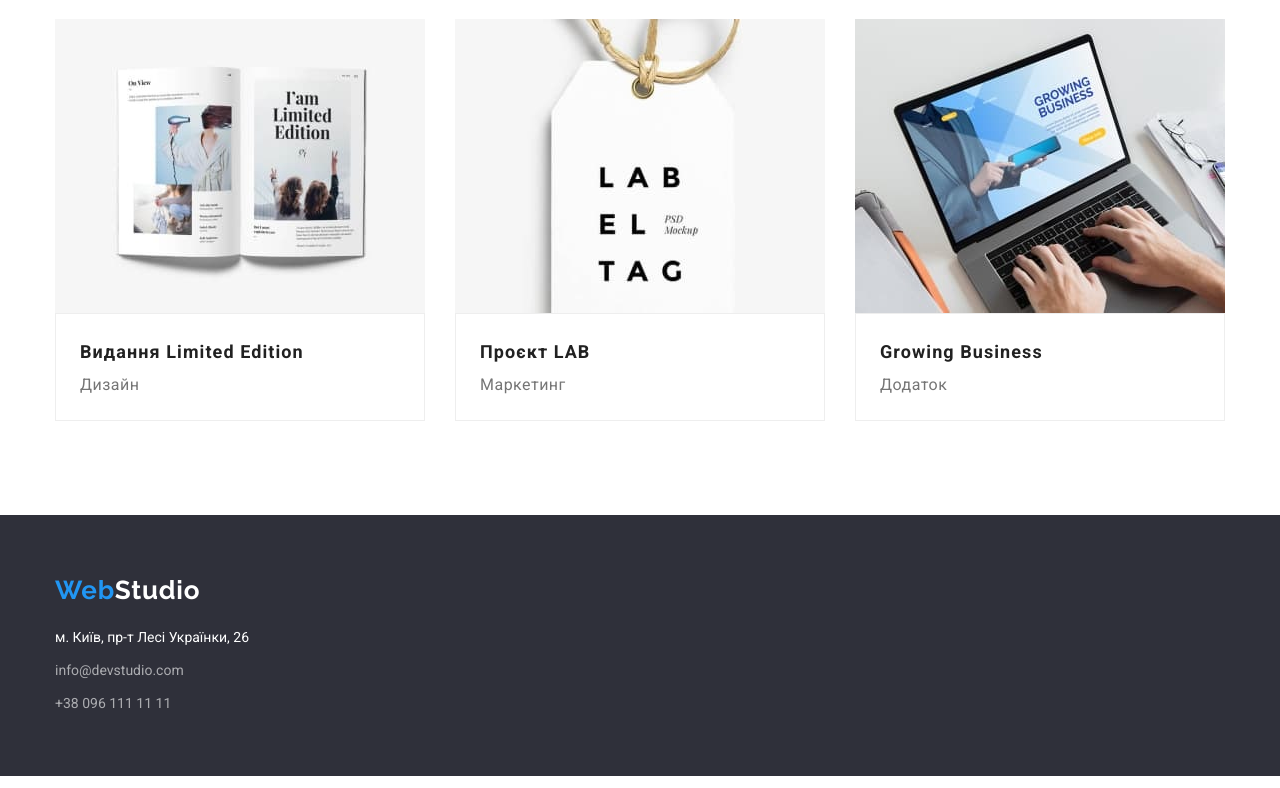
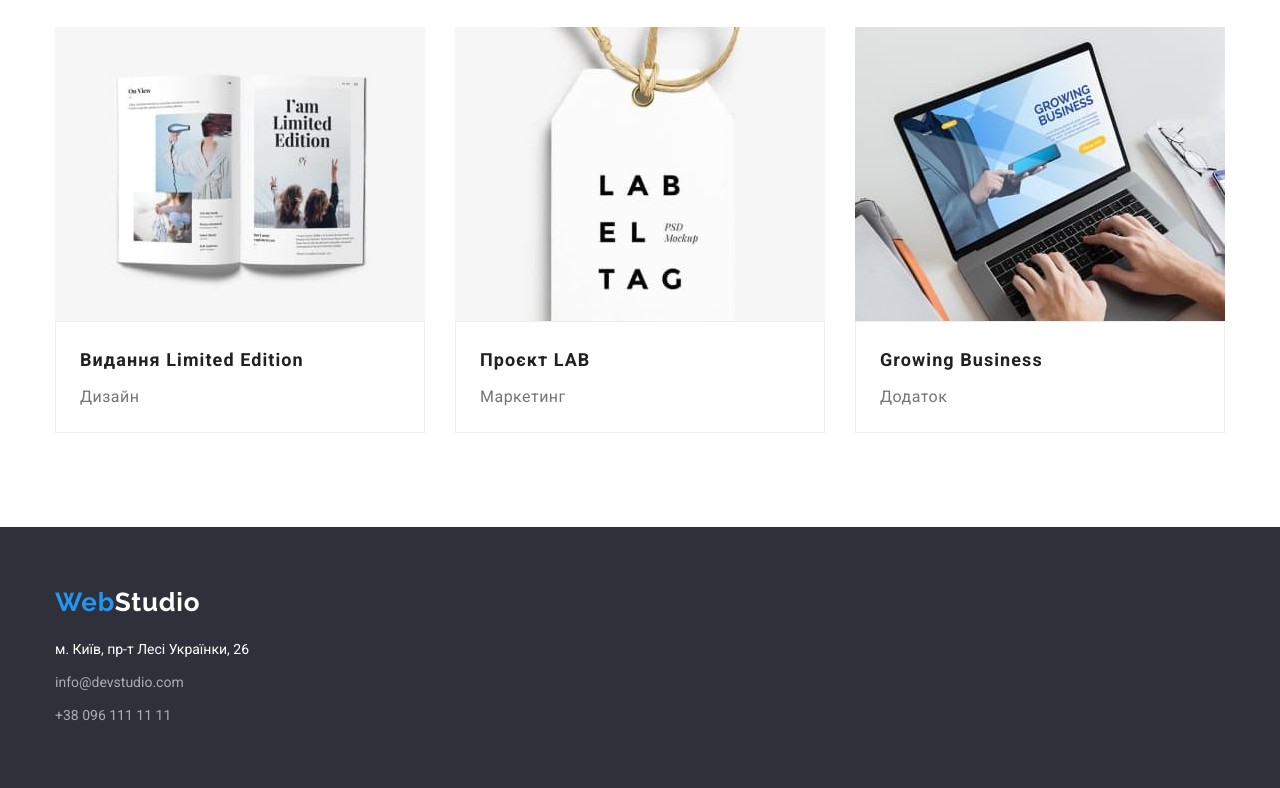
Before and after one commit to Vlasenko1710/goit-markup-hw-03, a plain HTML site: page portfolio.html in a window 1280 px wide. Shown: the part 1092-1880 px from the top of the page. Drawn offline with nearby package versions, Linux system fonts and the light colour scheme.

Commit message:
внесені правки ccs 11.10

```diff
--- a/css/styles.css
+++ b/css/styles.css
@@ -103,6 +103,7 @@ img {
   display: flex;
 }
 .contacts .link {
+  display: block;
   padding-top: 32px;
   padding-bottom: 32px;
 
@@ -237,12 +238,15 @@ img {
   outline: 1px solid #eeeeee;
 }
 .team-card .title {
-  margin-top: 30px;
   margin-bottom: 10px;
 }
-.team-card .text {
-  padding-bottom: 30px;
-}
+/* .team-card .text {
+  padding-bottom: 30px; */
+
+  .team-information{
+    margin-top: 30px;
+    margin-bottom: 30px;
+  }
 /* Button */
 .button {
   cursor: pointer;
@@ -280,25 +284,19 @@ img {
 }
 .adress-link,
 .adress .link {
-  display: inline-block;
-  padding-top: 9px;
-
   font-style: normal;
   font-size: 14px;
   line-height: 1.71;
   text-decoration: none;
 }
-.footer .logo {
-  padding-top: 20px;
+.footer.logo {
+  display: block;
   margin-bottom: 20px;
 }
-.adress-link {
-  display: inline-block;
-  padding-top: 20px;
+
+.link-footer:not(:last-child){
+margin-bottom: 9px;
 }
-/* Porfolio */
-
-/* Filter */
 .button.filter {
   padding: 6px 25px;
 
@@ -329,6 +327,8 @@ img {
   text-decoration: none;
 }
 .portfolio .title {
+  margin-bottom: 4px;
+
   color: var(--title-text-color);
   font-weight: 700;
   font-size: 18px;
--- a/portfolio.html
+++ b/portfolio.html
@@ -184,15 +184,15 @@
             </a>
             <address>
                 <ul class="adress list">
-                    <li>
-                        <a href="https://goo.gl/maps/CPtrU1FHBa2aNyZL9" target="_blank" rel="noopener noreferrer nofollow"
-                            class="adress-link">м. Київ, пр-т Лесі Українки, 26</a>
+                    <li class="link-footer">
+                      <a href="https://goo.gl/maps/CPtrU1FHBa2aNyZL9" target="_blank" rel="noopener noreferrer nofollow"
+                        class="adress-link">м. Київ, пр-т Лесі Українки, 26</a>
                     </li>
-                    <li>
-                        <a href="mailto:info@devstudio.com" class="link">info@devstudio.com</a>
+                    <li class="link-footer">
+                      <a href="mailto:info@devstudio.com" class="link ">info@devstudio.com</a>
                     </li>
-                    <li>
-                        <a href="tel:+380961111111" class="link">+38 096 111 11 11</a>
+                    <li class="link-footer">
+                      <a href="tel:+380961111111" class="link ">+38 096 111 11 11</a>
                     </li>
                 </ul>
             </address>
```
Also changed, not shown: index.html (+13 -5 lines).
